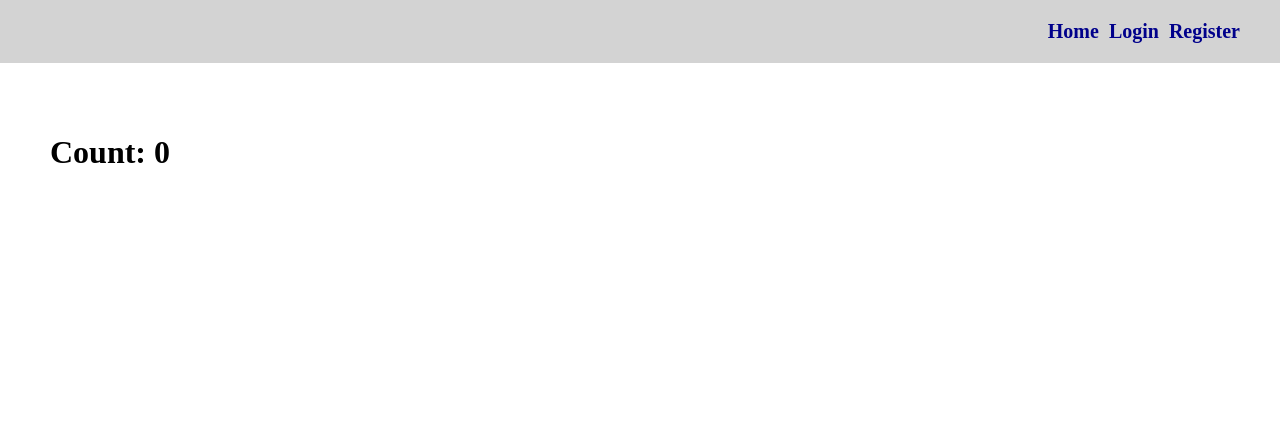
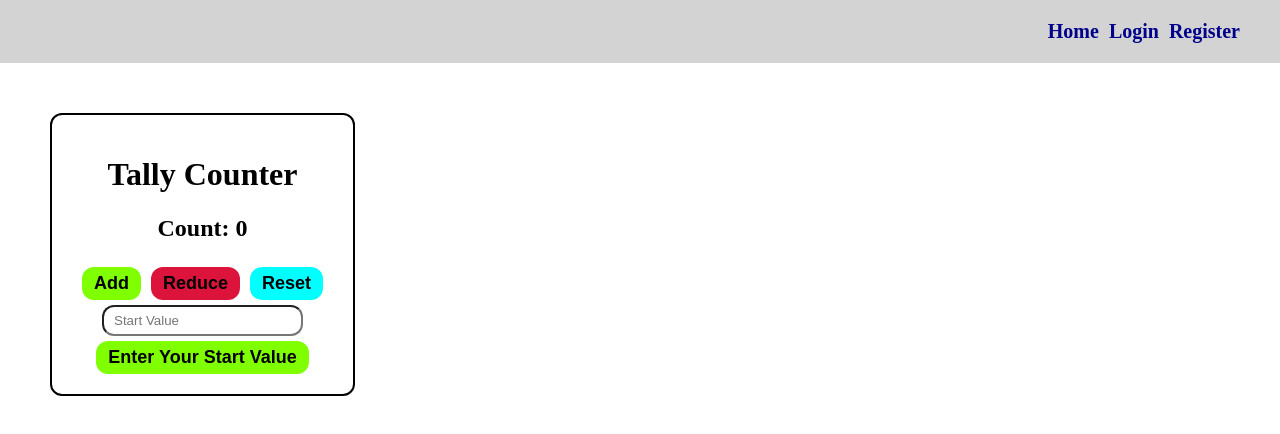
Before and after one commit to HasibUddin1/tally-counter, a React (Vite) app: page / in a window 1280 px wide. Shown: the top 434 px of the page. Built offline with nearby package versions, Linux system fonts and the light colour scheme.

Commit message:
implemented counter functionality

```diff
--- a/src/components/Home/Home.css
+++ b/src/components/Home/Home.css
@@ -1,3 +1,84 @@
 .count-container{
     padding: 50px;
 }
+
+.tally-counter-container{
+    border: 2px solid;
+    padding: 20px;
+    border-radius: 12px;
+    width: fit-content;
+    text-align: center;
+}
+
+.button-add{
+    border: none;
+    background-color: chartreuse;
+    padding: 6px 12px;
+    font-weight: bold;
+    font-size: 18px;
+    border-radius: 12px;
+    cursor: pointer;
+    margin: 5px 10px;
+}
+
+.button-add:hover{
+    background-color: green;
+}
+
+.button-reduce{
+    border: none;
+    background-color: crimson;
+    padding: 6px 12px;
+    font-weight: bold;
+    font-size: 18px;
+    border-radius: 12px;
+    cursor: pointer;
+}
+
+.button-reduce:hover{
+    background-color: brown;
+}
+
+.d-block{
+    display: block;
+    margin-top: 5px;
+}
+
+.button-start-value{
+    border: none;
+    background-color: chartreuse;
+    padding: 6px 12px;
+    font-weight: bold;
+    font-size: 18px;
+    border-radius: 12px;
+    cursor: pointer;
+    margin-top: 5px;
+}
+
+.button-start-value:hover{
+    background-color: green;
+}
+
+.value-input{
+    border-radius: 12px;
+    padding: 6px 10px;
+}
+
+.text-center{
+    text-align: center;
+}
+
+.button-reset{
+    border: none;
+    background-color: aqua;
+    padding: 6px 12px;
+    font-weight: bold;
+    font-size: 18px;
+    border-radius: 12px;
+    cursor: pointer;
+    margin: 5px 10px;
+}
+
+.button-reset:hover{
+    background-color: darkturquoise;
+}
--- a/src/components/Home/Home.jsx
+++ b/src/components/Home/Home.jsx
@@ -1,14 +1,50 @@
-import { useSelector } from "react-redux";
+import { useDispatch, useSelector } from "react-redux";
 import './Home.css'
+import { decrementCounter, incrementCounter, resetCounter, setCounter } from "../../reduxServices/actions/counterActions";
+import { useRef } from "react";
 
 
 const Home = () => {
 
+    const valueRef = useRef()
+
     const count = useSelector(state => state.count)
+
+    const dispatch = useDispatch()
+
+    const handleIncrement = () => {
+        dispatch(incrementCounter())
+    }
+
+    const handleDecrement = () => {
+        dispatch(decrementCounter())
+    }
+
+    const handleReset = () => {
+        dispatch(resetCounter())
+    }
+
+    const handleStartValue = () => {
+        dispatch(setCounter(parseFloat(valueRef.current.value)))
+    }
 
     return (
         <div className="count-container">
-            <h1 className="count">Count: {count}</h1>
+            <div className="tally-counter-container">
+                <h1>Tally Counter</h1>
+                <h2 className="count">Count: {count}</h2>
+                <div>
+                    <button onClick={handleIncrement} className="button-add">Add</button>
+                    <button onClick={handleDecrement} className="button-reduce">Reduce</button>
+                    <button onClick={handleReset} className="button-reset">Reset</button>
+                    <div className="start-value-container">
+                        <input ref={valueRef} className="value-input" type="number" name="" id="" placeholder="Start Value" />
+                        <div className="text-center">
+                            <button onClick={handleStartValue} className="button-start-value">Enter Your Start Value</button>
+                        </div>
+                    </div>
+                </div>
+            </div>
         </div>
     );
 };
```
